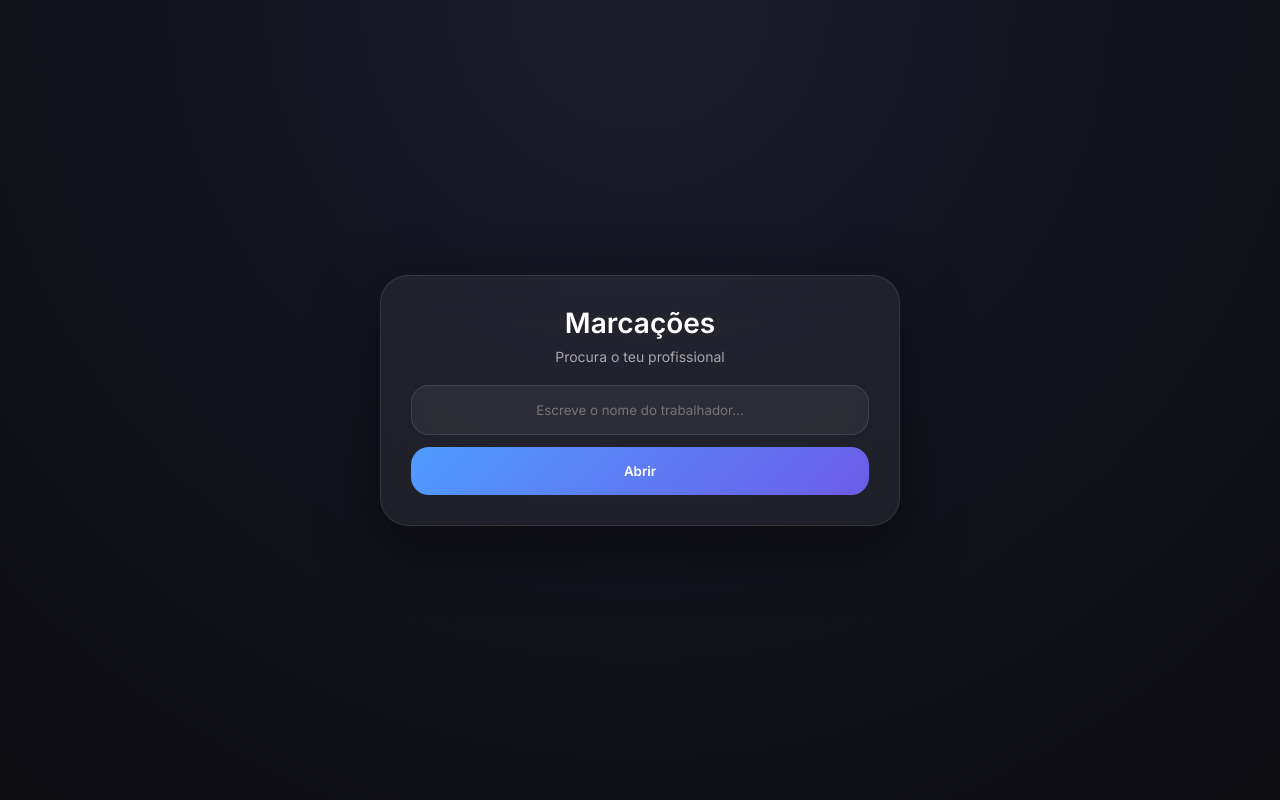
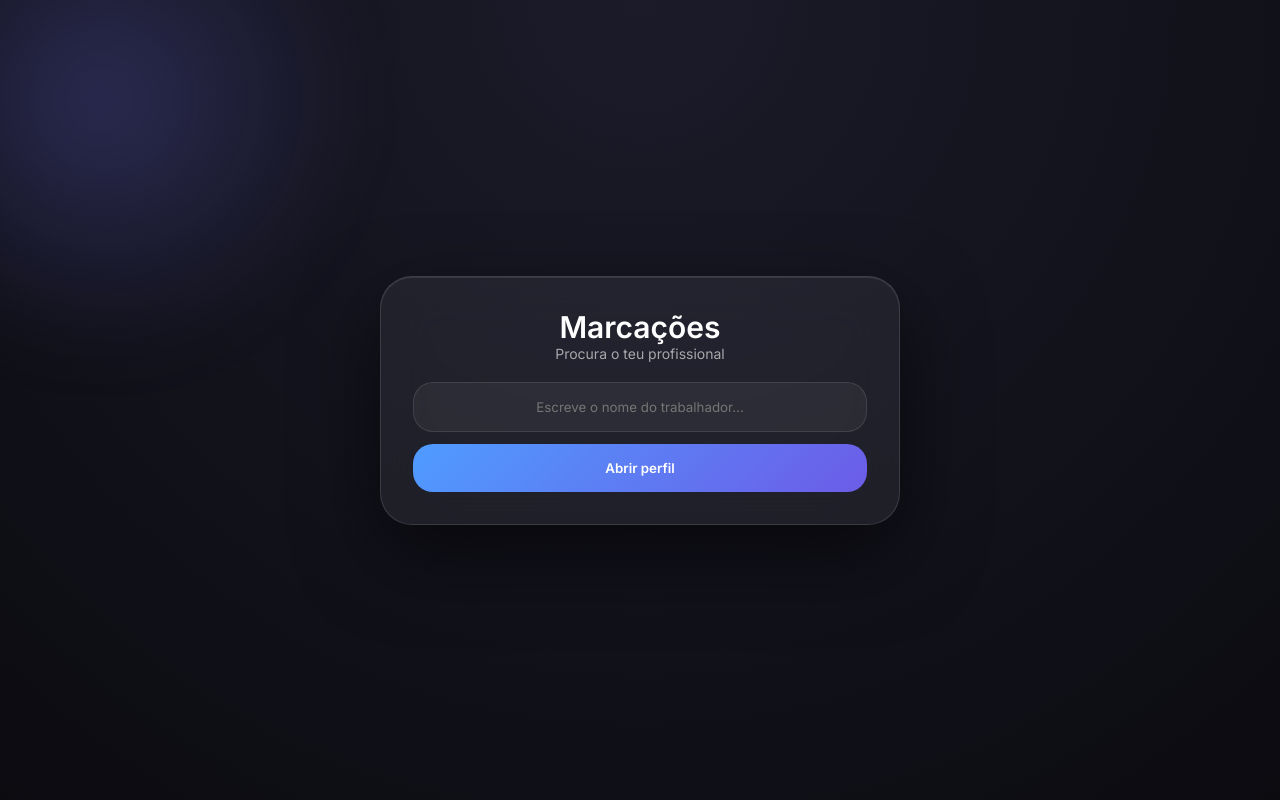
Before and after one commit to Ardmaf/marcacoes-app, a Flask app: page / in a window 1280 px wide. Run offline with Flask 3, Linux system fonts and the light colour scheme; data that the repository does not hold is empty; some libraries are stand-ins or nearby versions.

Commit message:
home.html

```diff
--- a/templates/home.html
+++ b/templates/home.html
@@ -22,94 +22,171 @@
     justify-content:center;
     background: radial-gradient(circle at top,#1b1b2a,#0b0b10);
     color:white;
+    overflow:hidden;
+}
+
+/* LIGHT ORB BACKGROUND (iOS FEEL) */
+body::before{
+    content:'';
+    position:absolute;
+    width:600px;
+    height:600px;
+    background: radial-gradient(circle, rgba(120,120,255,0.25), transparent 60%);
+    top:-200px;
+    left:-200px;
+    filter: blur(40px);
 }
 
 .glass{
     width:100%;
     max-width:520px;
-        padding:30px;
-        border-radius:28px;
+    padding:32px;
+    border-radius:32px;
+
     background: rgba(255,255,255,0.06);
-        backdrop-filter: blur(20px);
-        border:1px solid rgba(255,255,255,0.1);
-        box-shadow:0 20px 60px rgba(0,0,0,0.5);
+    backdrop-filter: blur(25px);
+
+    border:1px solid rgba(255,255,255,0.12);
+
+    box-shadow:
+        0 30px 80px rgba(0,0,0,0.6),
+        inset 0 1px 0 rgba(255,255,255,0.1);
+
     text-align:center;
     position:relative;
+
+    transform: translateY(10px);
+    animation: fadeUp .6s ease forwards;
 }
 
-    h1{font-size:28px;margin-bottom:8px;}
-    p{opacity:0.6;margin-bottom:20px;font-size:14px;}
+@keyframes fadeUp{
+    to{transform: translateY(0);}
+}
+
+h1{
+    font-size:30px;
+    font-weight:600;
+}
+
+p{
+    opacity:0.6;
+    margin-bottom:20px;
+    font-size:14px;
+}
 
 input{
     width:100%;
     padding:16px;
-        border-radius:18px;
+    border-radius:20px;
+
     border:1px solid rgba(255,255,255,0.1);
     background: rgba(255,255,255,0.05);
+
     color:white;
     text-align:center;
     outline:none;
+
+    transition: 0.2s;
+}
+
+input:focus{
+    border-color: rgba(120,120,255,0.6);
+    box-shadow: 0 0 0 4px rgba(120,120,255,0.15);
 }
 
 button{
     width:100%;
     padding:16px;
     margin-top:12px;
+
     border:none;
-        border-radius:18px;
+    border-radius:20px;
+
     background: linear-gradient(135deg,#4f9cff,#6c5ce7);
     color:white;
     font-weight:600;
+
     cursor:pointer;
+    transition: 0.2s;
 }
 
+button:hover{
+    transform: scale(1.02);
+}
+
+/* DROPDOWN */
 .dropdown{
     position:absolute;
     width:100%;
-        background: rgba(20,20,30,0.95);
-        border-radius:16px;
     margin-top:10px;
-        max-height:300px;
+
+    background: rgba(20,20,30,0.85);
+    backdrop-filter: blur(20px);
+
+    border-radius:18px;
+    max-height:280px;
     overflow:auto;
+
     text-align:left;
     display:none;
-        border:1px solid rgba(255,255,255,0.1);
-        z-index:10;
+
+    border:1px solid rgba(255,255,255,0.08);
+
+    animation: fadeIn .2s ease;
+}
+
+@keyframes fadeIn{
+    from{opacity:0; transform: translateY(-5px);}
+    to{opacity:1; transform: translateY(0);}
 }
 
 .group{
-        padding:10px;
-        font-size:12px;
-        opacity:0.6;
+    padding:10px 14px;
+    font-size:11px;
+    opacity:0.5;
     text-transform:uppercase;
+    letter-spacing:1px;
 }
 
 .item{
-        padding:10px;
+    padding:12px 14px;
     cursor:pointer;
+    transition: 0.2s;
+    border-radius:12px;
+    margin:4px;
 }
 
 .item:hover{
     background: rgba(255,255,255,0.08);
+    transform: translateX(4px);
+}
+
+.item.active{
+    background: rgba(120,120,255,0.2);
 }
 
 </style>
 </head>
+
 <body>
 
 <div class="glass">
     <h1>Marcações</h1>
     <p>Procura o teu profissional</p>
 
-    <input id="search" placeholder="Escreve o nome do trabalhador..." oninput="filterWorkers()" autocomplete="off">
+    <input id="search"
+           placeholder="Escreve o nome do trabalhador..."
+           oninput="filterWorkers()"
+           autocomplete="off">
+
     <div class="dropdown" id="dropdown"></div>
-    <button onclick="go()">Abrir</button>
+
+    <button onclick="go()">Abrir perfil</button>
 </div>
 
 <script>
-// workers vindos do backend (slug + nome + profissão)
+
 const workers = {{ workers|tojson }};
-
 let selected = null;
 
 function groupWorkers(list){
@@ -120,9 +197,9 @@ function groupWorkers(list){
         grouped[w.profession].push(w);
     });
 
-    Object.keys(grouped).forEach(k => {
+    for(const k in grouped){
         grouped[k].sort((a,b)=>a.name.localeCompare(b.name));
-    });
+    }
 
     return grouped;
 }
@@ -137,24 +214,31 @@ function filterWorkers(){
         return;
     }
 
-    const filtered = workers.filter(w => w.name.toLowerCase().includes(q));
+    const filtered = workers.filter(w =>
+        w.name.toLowerCase().includes(q)
+    );
+
     const grouped = groupWorkers(filtered);
 
     for(const prof in grouped){
+
         const g = document.createElement('div');
         g.className='group';
         g.innerText=prof;
         dropdown.appendChild(g);
 
         grouped[prof].forEach(w => {
+
             const item = document.createElement('div');
             item.className='item';
             item.innerText = w.name;
+
             item.onclick = () => {
-                document.getElementById('search').value = w.slug;
+                document.getElementById('search').value = w.name;
                 selected = w.slug;
                 dropdown.style.display='none';
             };
+
             dropdown.appendChild(item);
         });
     }
@@ -164,8 +248,11 @@ function filterWorkers(){
 
 function go(){
     const val = document.getElementById('search').value.trim();
-    if(val){
-        window.location.href = '/' + val;
+
+    const found = workers.find(w => w.name === val);
+
+    if(found){
+        window.location.href = '/' + found.slug;
     }
 }
 
```
Lines whose indentation alone changed are shown as unchanged.
